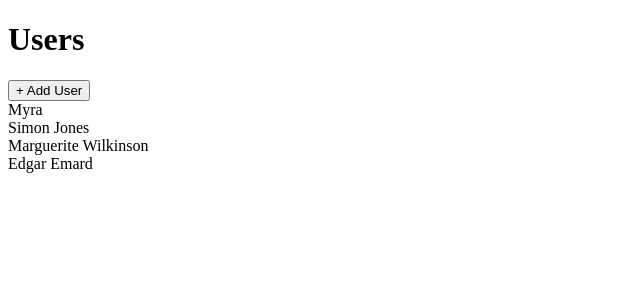
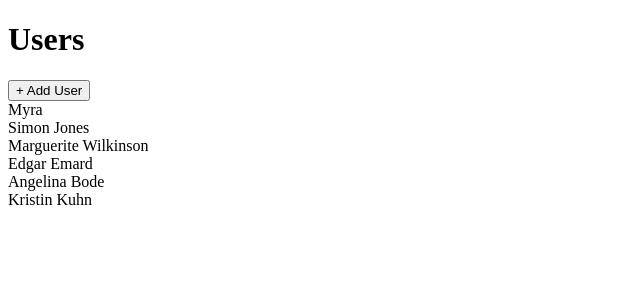
Before and after one commit to Pfirewire/react-udemy-media, a React (Create React App) app: page / in a window 1280 px wide. Shown: the top 300 px of the page, without its empty margins (0-640 px from the left). Built offline with nearby package versions, Linux system fonts and the light colour scheme; data requests are answered from the project's data file.

Commit message:
More on Loading State

```diff
--- a/db.json
+++ b/db.json
@@ -15,6 +15,14 @@
     {
       "name": "Edgar Emard",
       "id": 4
+    },
+    {
+      "name": "Angelina Bode",
+      "id": 5
+    },
+    {
+      "name": "Kristin Kuhn",
+      "id": 6
     }
   ],
   "albums": [],
--- a/src/components/UsersList.js
+++ b/src/components/UsersList.js
@@ -1,28 +1,34 @@
-import { useEffect } from "react";
+import { useEffect, useState } from "react";
 import { useDispatch, useSelector } from "react-redux";
 import { fetchUsers, addUser } from "../store";
 import Button from "./Button";
 import Skeleton from "./Skeleton";
 
 function UsersList() {
+    const [isLoadingUsers, setIsLoadingUsers] = useState(false);
+    const [loadingUsersError, setLoadingUsersError] = useState(null);
     const dispatch = useDispatch();
-    const { data, isLoading, error } = useSelector((state) => {
+    const { data } = useSelector((state) => {
         return state.users;
     });
 
     useEffect(() => {
-        dispatch(fetchUsers());
+        setIsLoadingUsers(true);
+        dispatch(fetchUsers())
+            .unwrap()
+            .catch((error) => setLoadingUsersError(error))
+            .finally(() => setIsLoadingUsers(false));
     }, [dispatch]);
 
     const handleAddUser = () => {
         dispatch(addUser());
     };
 
-    if(isLoading) {
+    if(isLoadingUsers) {
         return <Skeleton times={6} className='h-10 w-full' />
     }
 
-    if(error) {
+    if(loadingUsersError) {
         return <div>Error fetching data</div>
     }
 
```
